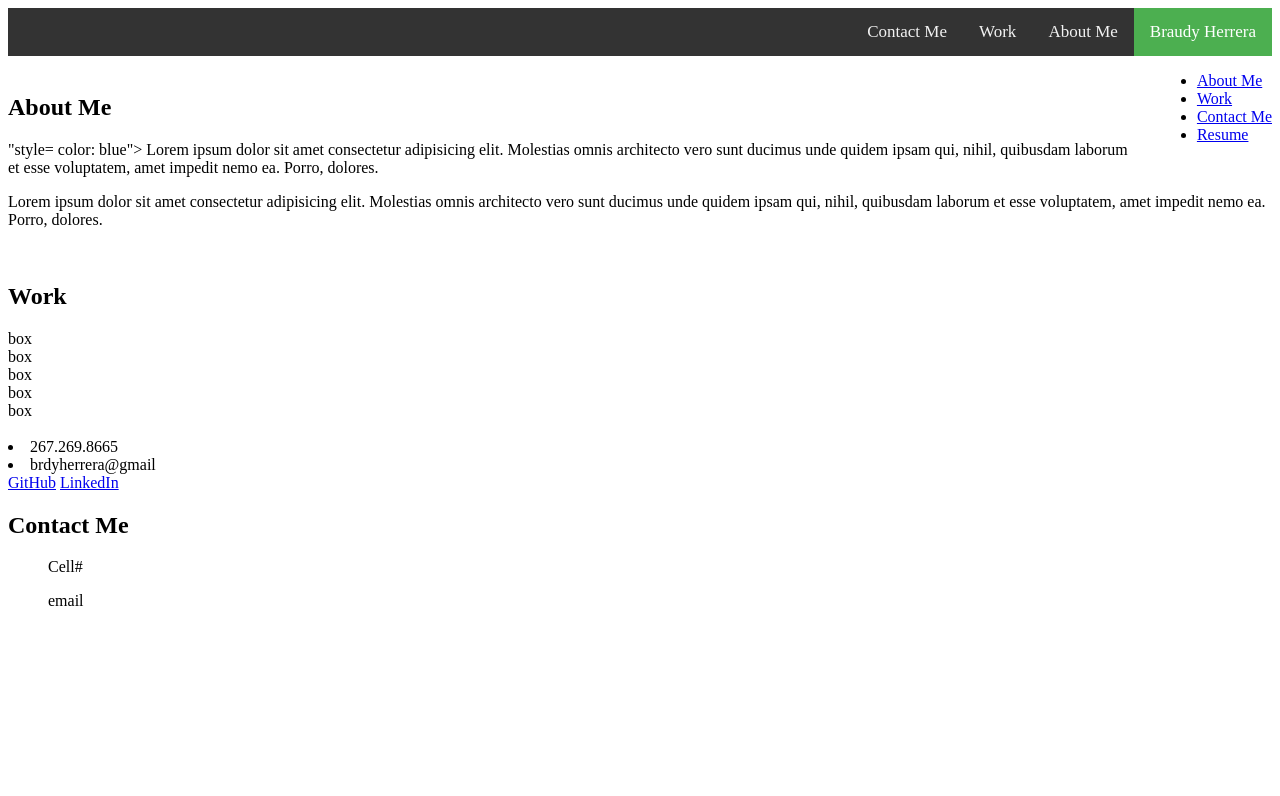
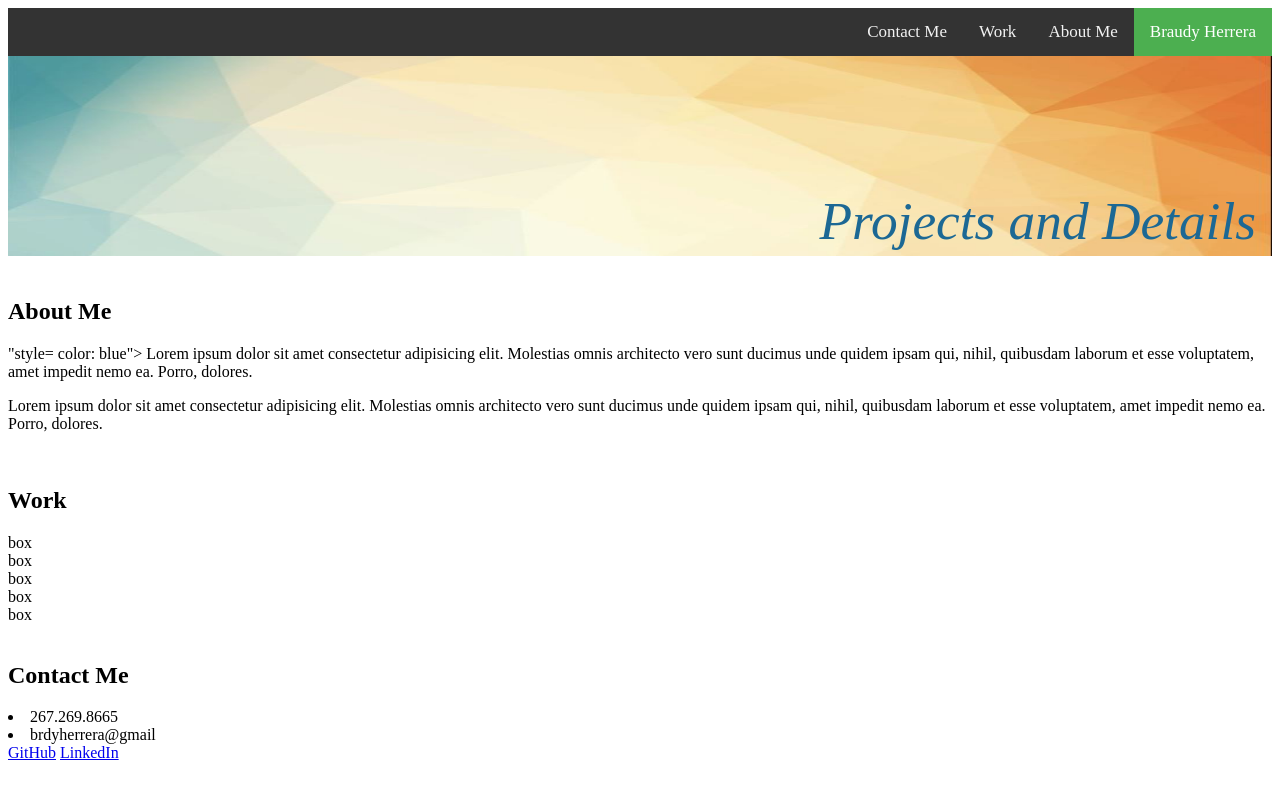
Before and after one commit to brdyherr/Portfolio, a plain HTML site: page index.html in a window 1280 px wide. Drawn offline with Linux system fonts and the light colour scheme.

Commit message:
added top banner and text; styling

```diff
--- a/index.html
+++ b/index.html
@@ -12,44 +12,21 @@
     <!-- Header Section -->
     <div class="topnav">
       <a class="active" href="#home">Braudy Herrera</a>
-      <a href="#news">About Me</a>
-      <a href="#contact">Work</a>
-      <a href="#about">Contact Me</a>
+      <a href="#about">About Me</a>
+      <a href="#work">Work</a>
+      <a href="#contact">Contact Me</a>
     </div>
-
-    <nav
-      class="header"
-      style="
-        float: right;
-        border-radius: 1%;
-        padding-inline-start: 1%;
-        margin-inline-start: 1px;
-      "
-    >
-      <ul class="header-right">
-        <!-- Navigation Strip -->
-        <li>
-          <a href="#about-me">About Me</a>
-        </li>
-        <li>
-          <a href="#work">Work</a>
-        </li>
-        <li>
-          <a href="#contact-me">Contact Me</a>
-        </li>
-        <li>
-          <a href="#resume">Resume</a>
-        </li>
-      </ul>
-    </nav>
-    <!-- End Header Section -->
+    <div class="topBanner">
+      <img src="assets/images/topBackground2.JPG" width="100%" height="200">
+      <div class="contentTitle">Projects and Details</div>
+    </div>
 
     <br />
 
     <section class="main">
       <!-- Short Summary -->
       <section class="main_about">
-        <a id="about-me"> </a>
+        <a id="about"> </a>
         <h2>About Me</h2>
         <p>
           "style= color: blue"> Lorem ipsum dolor sit amet consectetur
@@ -67,8 +44,8 @@
 
       <br />
 
-      <!-- Pending Projects! -->
-      <section class="main_work">
+      <!-- Projects! -->
+      <div class="main_work">
         <a id="work"> </a>
         <h2>Work</h2>
         <div>box</div>
@@ -77,12 +54,13 @@
         <div>box</div>
         <div>box</div>
       </section>
-    </section>
+    </div>
 
     <br />
 
     <footer>
       <!-- Contact Me Section -->
+      <h2>Contact Me</h2>
       <div class="contact-me">
         <li>267.269.8665</li>
         <li>brdyherrera@gmail</li>
@@ -91,20 +69,6 @@
           >LinkedIn</a
         >
       </div>
-      <!-- Cell # And Links! -->
-      <section class="contact_me">
-        <a id="contact-me"></a>
-        <h2>Contact Me</h2>
-        <ul>
-          Cell#
-        </ul>
-        <ul>
-          email
-        </ul>
-        <a href="" class="link"></a>
-        <a href="" class="link"></a>
-        <a href="" class="link"></a>
-      </section>
     </footer>
   </body>
 </html>
```
Also changed, not shown: assets/images/topBackground.JPG (added), assets/images/topBackground2.JPG (added).
